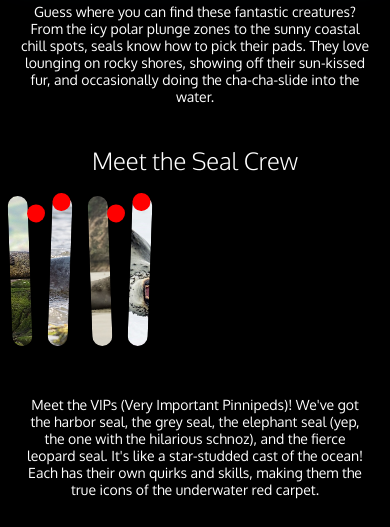
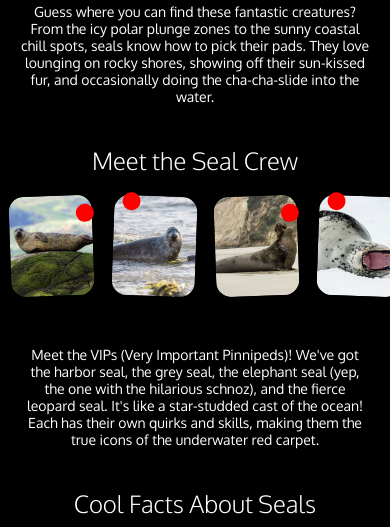
Before and after one commit to arthurx034/SealWorld, a plain HTML site: page index.html in a window 390 px wide. Shown: the part 2301-2828 px from the top of the page. Drawn offline with Linux system fonts and the light colour scheme.

Commit message:
Responsividade para safari no iphone concluida

```diff
--- a/assets/css/style.css
+++ b/assets/css/style.css
@@ -326,8 +326,8 @@ footer {
 
     .gallery,
     .gallery__img-wrapper {
-        width: 150px;
-        height: 150px;
+        width: 400px;
+        height: 100px;
         padding: 5px;
     }
 
```
